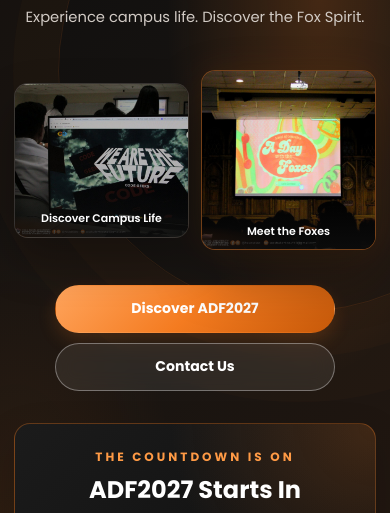
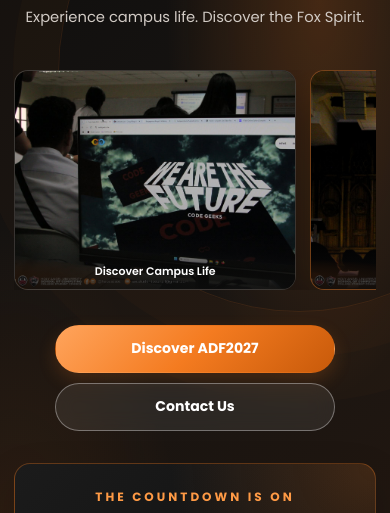
Before and after one commit to kylleraphaelsunga-raphael/a-day-with-the-foxes, a website: page index.html in a window 390 px wide. Shown: the part 321-834 px from the top of the page. Drawn offline with Linux system fonts and the light colour scheme.

Commit message:
fixed mobile version

```diff
--- a/css/style.css
+++ b/css/style.css
@@ -853,7 +853,7 @@ p+p {
     letter-spacing: 2px;
 }
 
-@media (max-width: 480px) {
+@media (max-width: 700px) {
     .countdown-box {
         padding: 22px 12px;
         border-radius: 16px;
@@ -1919,15 +1919,23 @@ p+p {
     }
 
     .hero-imgs>div {
-        height: 185px;
+        display: block;
+        width: 100%;
+        min-width: 0;
+        height: 160px;
         border-radius: 14px;
     }
 
     .hero-imgs>div:nth-child(2) {
-        height: 210px;
+        height: 175px;
     }
 
     .hero-imgs>div:nth-child(3) {
+        display: block;
+        height: 160px;
+    }
+
+    .hero-imgs::-webkit-scrollbar {
         display: none;
     }
 
--- a/js/main.js
+++ b/js/main.js
@@ -460,6 +460,43 @@ function loadHeroImages() {
 }
 
 
+function initHeroImageSlider() {
+    const heroImages = document.querySelector(".hero-imgs");
+
+    if (!heroImages) return;
+
+    function updateSlider() {
+        if (window.innerWidth <= 700) {
+            heroImages.style.display = "flex";
+            heroImages.style.overflowX = "auto";
+            heroImages.style.overflowY = "hidden";
+            heroImages.style.scrollSnapType = "x mandatory";
+            heroImages.style.gap = "14px";
+
+            [...heroImages.children].forEach(image => {
+                image.style.display = "block";
+                image.style.flex = "0 0 78%";
+                image.style.width = "78%";
+                heroImages.style.scrollbarWidth = "none";
+                heroImages.style.msOverflowStyle = "none";
+                image.style.height = "220px";
+                image.style.scrollSnapAlign = "center";
+            });
+        } else {
+            heroImages.removeAttribute("style");
+
+            [...heroImages.children].forEach(image => {
+                image.removeAttribute("style");
+            });
+        }
+    }
+
+    updateSlider();
+    window.addEventListener("resize", updateSlider);
+}
+
+
+
 /* =========================
    7. ORGANIZATION CARDS
    ========================= */
@@ -743,9 +780,12 @@ document.addEventListener("DOMContentLoaded", () => {
     mountHeader();
     mountFooter();
     loadHeroImages();
+    initHeroImageSlider();
     renderOrganizationCards();
     loadPromotionalVideo();
     initializeScrollReveal();
     initializeCountdown();
     initializeImageLightbox();
 });
+
+    // Some pages may not contain a lightbox.
```
